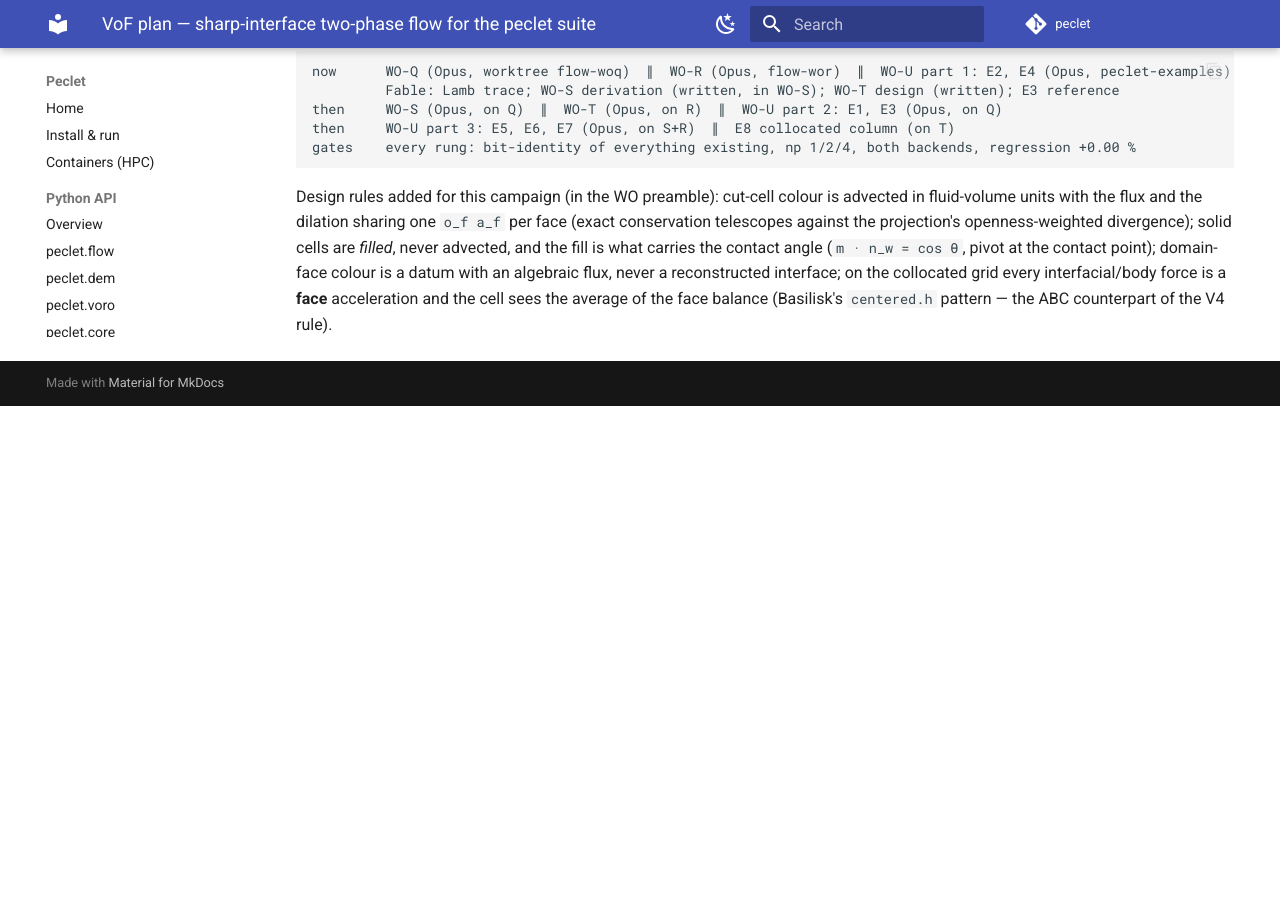
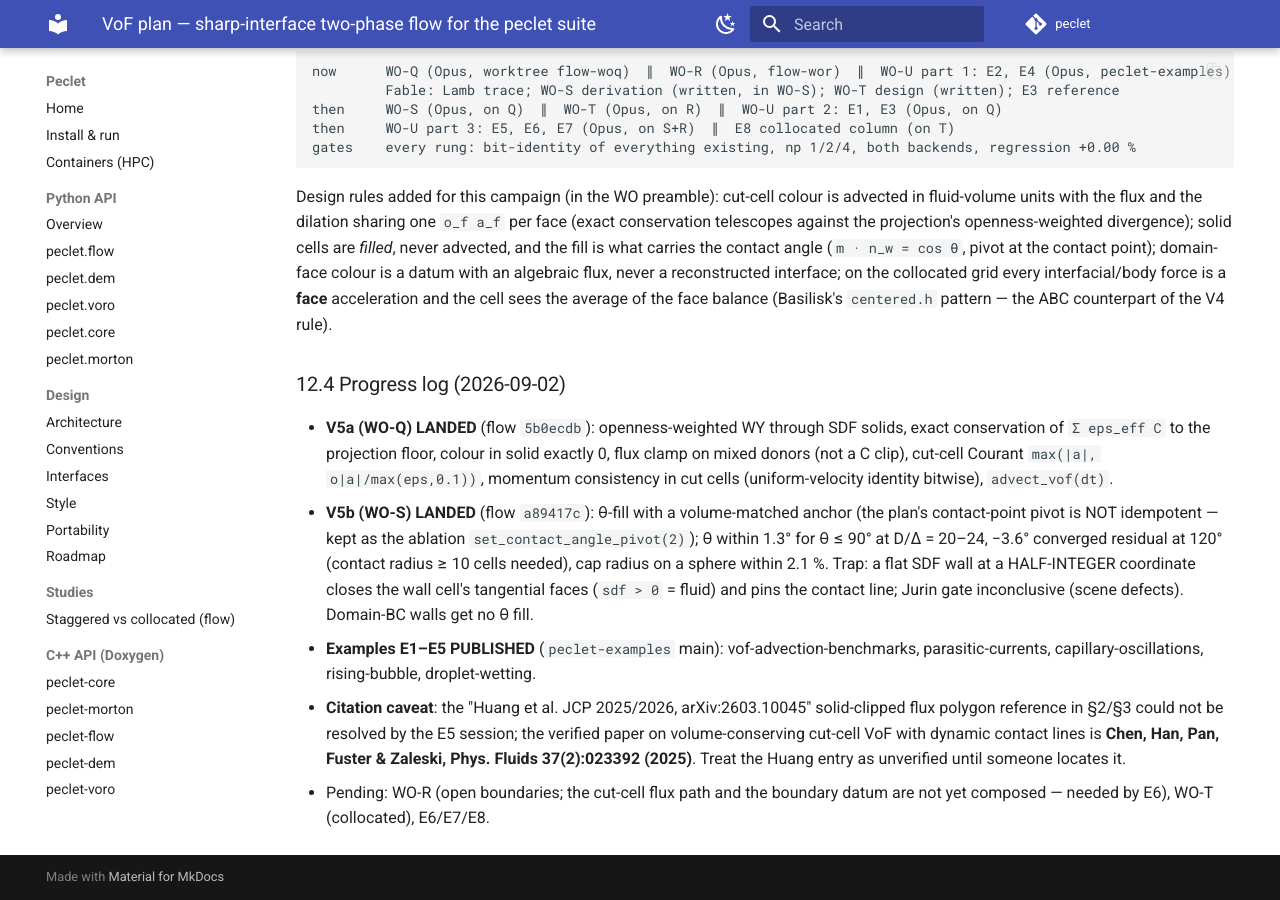
Before and after one commit to computational-chemical-engineering/peclet, an MkDocs documentation site: the page built from docs/VOF_PLAN.md, in a window 1280 px wide and 900 px high, scrolled down 20340 px. Built offline with MkDocs 1.6.1 and Material for MkDocs 9.7.7, drawn with Linux system fonts in a browser that asks for light colours; comment, search, counter and statistics services are not loaded; before the commit the page ends 20746 px from its top, so only the background shows below that.

Commit message:
VOF_PLAN §12.4: progress log (V5a/V5b landed, E1-E5 published, Huang citation caveat)
Co-Authored-By: Claude Fable 5.1 <noreply@anthropic.com>
Claude-Session: https://claude.ai/code/session_01Qa1K4Gwa3HaM7hQMg4qLqX

```diff
--- a/docs/VOF_PLAN.md
+++ b/docs/VOF_PLAN.md
@@ -1001,3 +1001,25 @@ pivot at the contact point); domain-face colour is a datum with an algebraic flu
 reconstructed interface; on the collocated grid every interfacial/body force is a **face**
 acceleration and the cell sees the average of the face balance (Basilisk's `centered.h`
 pattern — the ABC counterpart of the V4 rule).
+
+### 12.4 Progress log (2026-09-02)
+
+- **V5a (WO-Q) LANDED** (flow `5b0ecdb`): openness-weighted WY through SDF solids, exact
+  conservation of `Σ eps_eff C` to the projection floor, colour in solid exactly 0, flux clamp on
+  mixed donors (not a C clip), cut-cell Courant `max(|a|, o|a|/max(eps,0.1))`, momentum
+  consistency in cut cells (uniform-velocity identity bitwise), `advect_vof(dt)`.
+- **V5b (WO-S) LANDED** (flow `a89417c`): θ-fill with a volume-matched anchor (the plan's
+  contact-point pivot is NOT idempotent — kept as the ablation `set_contact_angle_pivot(2)`);
+  θ within 1.3° for θ ≤ 90° at D/Δ = 20–24, −3.6° converged residual at 120° (contact radius
+  ≥ 10 cells needed), cap radius on a sphere within 2.1 %. Trap: a flat SDF wall at a
+  HALF-INTEGER coordinate closes the wall cell's tangential faces (`sdf > 0` = fluid) and pins
+  the contact line; Jurin gate inconclusive (scene defects). Domain-BC walls get no θ fill.
+- **Examples E1–E5 PUBLISHED** (`peclet-examples` main): vof-advection-benchmarks,
+  parasitic-currents, capillary-oscillations, rising-bubble, droplet-wetting.
+- **Citation caveat**: the "Huang et al. JCP 2025/2026, arXiv:2603.10045" solid-clipped flux
+  polygon reference in §2/§3 could not be resolved by the E5 session; the verified paper on
+  volume-conserving cut-cell VoF with dynamic contact lines is **Chen, Han, Pan, Fuster &
+  Zaleski, Phys. Fluids 37(2):023392 (2025)**. Treat the Huang entry as unverified until
+  someone locates it.
+- Pending: WO-R (open boundaries; the cut-cell flux path and the boundary datum are not yet
+  composed — needed by E6), WO-T (collocated), E6/E7/E8.
```
